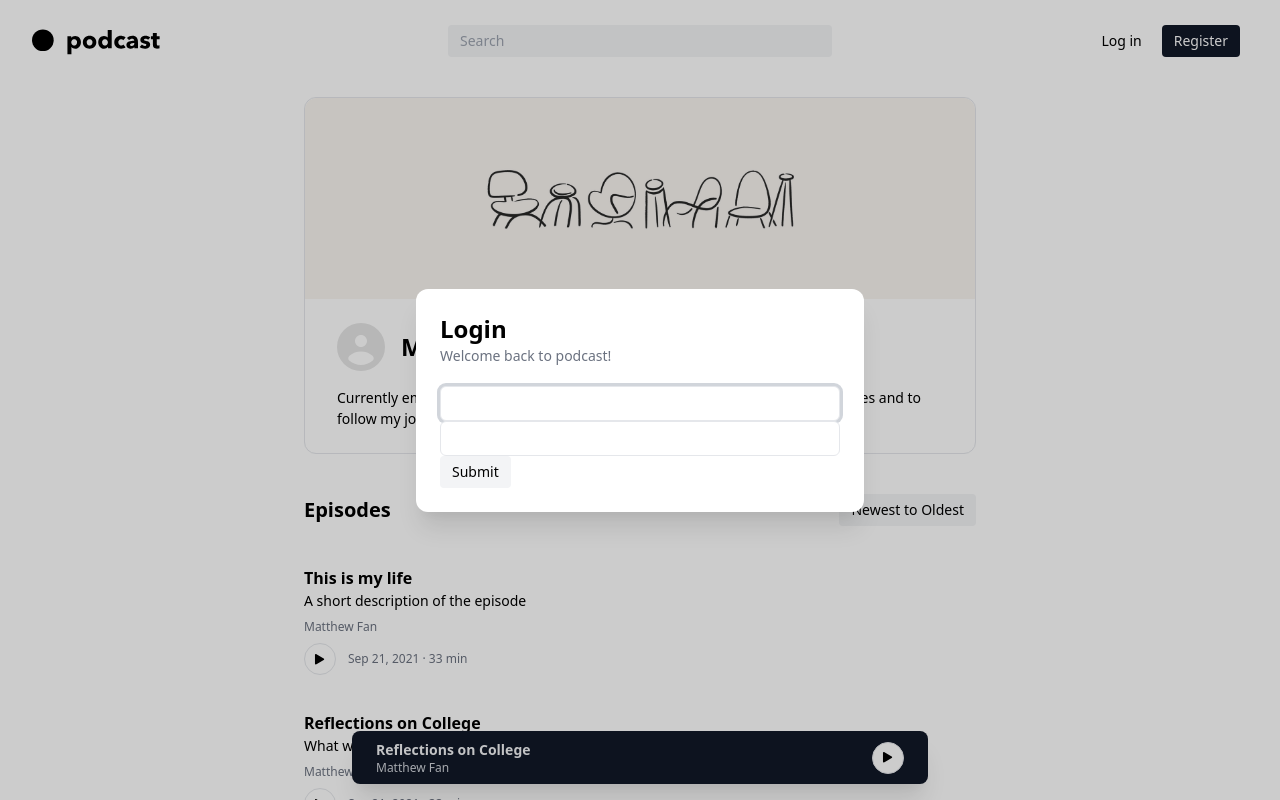
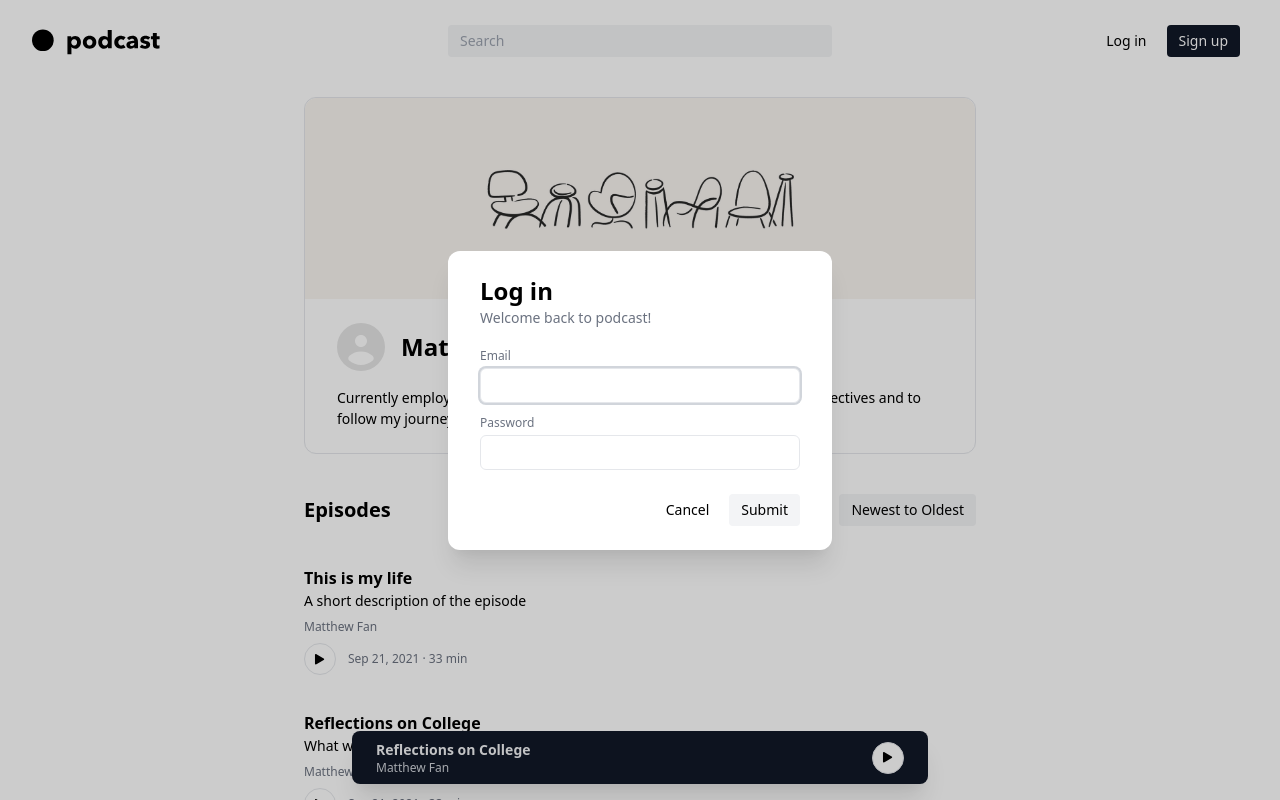
Before and after one commit to mattfan00/podcast, a Next.js app in the folder web/: page /1 in a window 1280 px wide. Both pictures are taken after a click on the button "Log in". Shown: the top 800 px of the page. Built offline with nearby package versions, Linux system fonts and the light colour scheme; a web font is replaced by a local one.

Commit message:
set up FormField and submits post request

```diff
--- /dev/null
+++ b/web/components/FormField.tsx
@@ -0,0 +1,30 @@
+import React from "react"
+import { Input } from "../ui"
+import classNames from "classnames"
+
+interface Props {
+  className?: string
+  label?: React.ReactNode
+  fullWidth?: boolean
+}
+
+export const FormField = React.forwardRef<HTMLInputElement, Props>(({
+  className,
+  label,
+  fullWidth,
+  ...rest
+}, ref) => {
+  return (
+    <div className={className}>
+      {label ? (
+      <div className="mb-1 text-xs text-gray-500">{label}</div>
+      ) : ""}
+
+      <Input
+        fullWidth
+        ref={ref}
+        {...rest}
+      />
+    </div>
+  )
+})
--- a/web/components/Header/Login.tsx
+++ b/web/components/Header/Login.tsx
@@ -1,7 +1,9 @@
 import React, { useState } from "react"
-import { Modal, Button, Input } from "../../ui"
+import { Modal, Button } from "../../ui"
+import { FormField } from "../../components/FormField"
 import { useForm, SubmitHandler } from "react-hook-form"
 import { Dialog } from "@headlessui/react"
+import axios from "axios"
 
 export const Login: React.FC<{}> = ({
 })  => {
@@ -13,7 +15,12 @@ export const Login: React.FC<{}> = ({
   const { register, handleSubmit, watch, formState: { errors } } = useForm<LoginFields>()
   const [showModal, setShowModal] = useState(false)
 
-  const onSubmit: SubmitHandler<LoginFields> = (data) => console.log(data)
+  const onSubmit: SubmitHandler<LoginFields> = async (data) => {
+    const result = await axios.post("http://localhost:8080/v1/auth/login", data)
+    console.log(result)
+  }
+
+  const handleClose = () => setShowModal(false)
 
   return (
     <>
@@ -24,11 +31,12 @@ export const Login: React.FC<{}> = ({
       >Log in</Button>
 
       <Modal
+        size="sm"
         open={showModal}
-        onClose={() => setShowModal(false)}
+        onClose={handleClose}
       >
         <Modal.Title>
-          Login
+          Log in
         </Modal.Title>
 
         <Modal.Description>
@@ -36,10 +44,29 @@ export const Login: React.FC<{}> = ({
         </Modal.Description>
 
         <form onSubmit={handleSubmit(onSubmit)}>
-          <Input className="w-full" {...register("email")} />
-          <Input className="w-full" {...register("password")} />
+          <FormField
+            className="mb-3"
+            label="Email"
+            type="email"
+            fullWidth
+            {...register("email")}
+          />
 
-          <Button type="submit">Submit</Button>
+          <FormField
+            label="Password"
+            type="password"
+            fullWidth
+            {...register("password")}
+          />
+
+          <div className="flex justify-end mt-6">
+            <Button
+              className="mr-2"
+              variant="plain"
+              onClick={handleClose}
+            >Cancel</Button>
+            <Button type="submit">Submit</Button>
+          </div>
         </form>
       </Modal>
     </>
--- a/web/components/Header/Register.tsx
+++ b/web/components/Header/Register.tsx
@@ -1,11 +1,14 @@
 import React, { useState } from "react"
-import { Modal, Button, Input } from "../../ui"
+import { Modal, Button } from "../../ui"
 import { useForm, SubmitHandler } from "react-hook-form"
+import { FormField } from "../../components/FormField"
 
 export const Register: React.FC<{}> = ({
 })  => {
   interface RegisterFields  {
     email: string
+    username: string
+    name: string
     password: string
   }
 
@@ -14,17 +17,20 @@ export const Register: React.FC<{}> = ({
 
   const onSubmit: SubmitHandler<RegisterFields> = (data) => console.log(data)
 
+  const handleClose = () => setShowModal(false)
+
   return (
     <>
       <Button
         variant="dark"
         className="mr-2"
         onClick={() => setShowModal(true)}
-      >Register</Button>
+      >Sign up</Button>
 
       <Modal
+        size="sm"
         open={showModal}
-        onClose={() => setShowModal(false)}
+        onClose={handleClose}
       >
         <Modal.Title>
           Create your account
@@ -35,10 +41,43 @@ export const Register: React.FC<{}> = ({
         </Modal.Description>
 
         <form onSubmit={handleSubmit(onSubmit)}>
-          <Input className="w-full" {...register("email")} />
-          <Input className="w-full" {...register("password")} />
+          <FormField
+            className="mb-3"
+            label="Email"
+            type="email"
+            fullWidth
+            {...register("email")}
+          />
 
-          <Button type="submit">Submit</Button>
+          <FormField
+            className="mb-3"
+            label="Username"
+            fullWidth
+            {...register("username")}
+          />
+
+          <FormField
+            className="mb-3"
+            label="Name"
+            fullWidth
+            {...register("name")}
+          />
+
+          <FormField
+            label="Password"
+            type="password"
+            fullWidth
+            {...register("password")}
+          />
+
+          <div className="flex justify-end mt-6">
+            <Button
+              className="mr-2"
+              variant="plain"
+              onClick={handleClose}
+            >Cancel</Button>
+            <Button type="submit">Submit</Button>
+          </div>
         </form>
       </Modal>
     </>
--- a/web/package.json
+++ b/web/package.json
@@ -14,6 +14,7 @@
     "@fortawesome/free-solid-svg-icons": "^5.15.4",
     "@fortawesome/react-fontawesome": "^0.1.15",
     "@headlessui/react": "^1.4.1",
+    "axios": "^0.21.4",
     "classnames": "^2.3.1",
     "next": "11.1.2",
     "react": "17.0.2",
--- a/web/styles/globals.css
+++ b/web/styles/globals.css
@@ -56,7 +56,7 @@ a.color {
     rounded
     focus:outline-none
     /*focus:ring*/
-    focus-visible:ring
+    focus-visible:ring-2
     transition
 }
 
@@ -80,7 +80,7 @@ a.color {
 */
 
 .btn-plain {
-  @apply bg-white hover:bg-white;
+  @apply bg-white hover:bg-white focus:ring-gray-300;
 }
 
 .btn.disabled {
@@ -99,8 +99,8 @@ a.color {
     px-3
     py-1.5
     focus:outline-none
-    focus:ring
-    focus-visible:ring
+    focus:ring-2
+    focus-visible:ring-2
     focus:ring-gray-300
     transition
 }
--- a/web/ui/Input.tsx
+++ b/web/ui/Input.tsx
@@ -3,16 +3,25 @@ import classNames from "classnames"
 
 interface Props {
   className?: string
+  fullWidth?: boolean,
 }
 
 export const Input = React.forwardRef<HTMLInputElement, Props>(({
   className,
+  fullWidth,
   ...rest
 }, ref) => {
+  const inputStyle = classNames(
+    "input",
+    { "w-full": fullWidth },
+    className
+  )
+
+
   return (
     <input
       ref={ref}
-      className={classNames("input", className)}
+      className={inputStyle}
       {...rest}
     />
   )
--- a/web/ui/Modal.tsx
+++ b/web/ui/Modal.tsx
@@ -65,7 +65,7 @@ const ModalComponent: React.FC<ModalProps> = ({
   }
 
   const modalStyle = classNames(
-    "inline-block w-full p-6 my-8 overflow-hidden text-left align-middle bg-white shadow-xl transform rounded-xl",
+    "inline-block w-full px-8 py-6 my-8 overflow-hidden text-left align-middle bg-white shadow-xl transform rounded-xl",
     sizeMappings[size],
     className
   )
```
Also changed, not shown: 2 other files (tests, documents, lock files or other folders).
